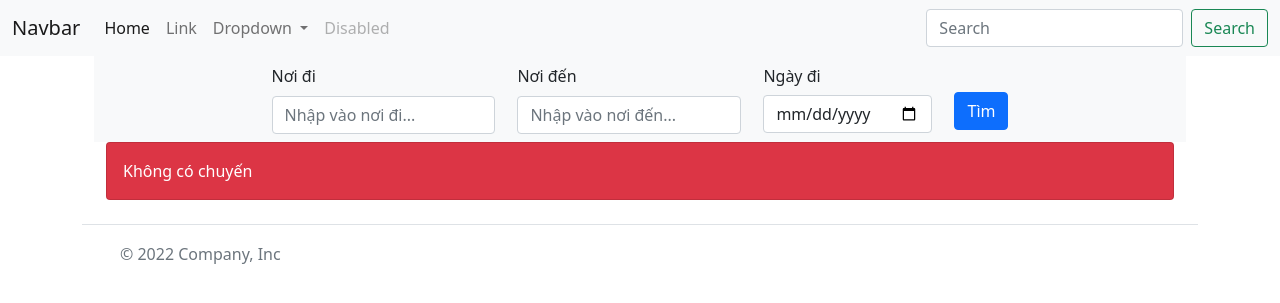
After one commit to NguyenThuy2601/BTL_CNPM, a Flask app: page / in a window 1280 px wide. The commit adds this page. Shown: the top 303 px of the page. Run offline with Flask 3, Linux system fonts and the light colour scheme; parts of the project's set-up code (start-up, migrations or seed data) failed here and were passed over; some libraries are stand-ins or nearby versions.

Commit message:
Thuy update 21/11/2022

```diff
--- a/PythonApp/LoadData.py
+++ b/PythonApp/LoadData.py
@@ -15,19 +15,30 @@ def get_user_by_id(user_id):
 
 
 def get_airroute_id_by_name(departure, destination):
-    q = AirRoute.query.join(AirPort, AirRoute.departure_id == AirPort.id and
-                                AirRoute.destination_id == AirRoute.id).filter(AirPort.location.contains(destination and departure)).first()
-    return q.id
+    q = AirRoute.query.join(AirPort, AirRoute.departure_id == AirPort.id).filter(AirPort.location.contains(departure)).all()
+    p = AirRoute.query.join(AirPort, AirRoute.destination_id == AirPort.id).filter(AirPort.location.contains(destination)).all()
+    if q is not None or q is not  None:
+        for des in p:
+            for dep in q:
+                if des.id == dep.id:
+                    return des.id
+        return False
 
 
-def get_flight(departure, destination, time):
+def get_flight(departure=None, destination=None, time=0):
     query = Flight.query.filter()
     if departure and destination:
-       query = query.filter(Flight.air_route_id.__eq__(get_airroute_id_by_name(departure, destination)))
+        id = get_airroute_id_by_name(departure, destination)
+        query = query.filter(Flight.air_route_id.__eq__(id))
     if time:
         query = query.join(Schedule, Flight.id == Schedule.id).filter(Schedule.flight_time >= time)
     return query.all()
 
+def getLocation():
+    return AirPort.query.all()
+
 if __name__ == "__main__":
     with app.app_context():
-        print(get_flight('Hà Nội', 'Hồ Chí Minh', datetime.datetime.now()))
+
+            print(get_airroute_id_by_name('Đà Nẵng', 'Đà Nẵng'))
+            print(get_flight('Đà Nẵng', 'Đà Nẵng'))
--- a/PythonApp/main.py
+++ b/PythonApp/main.py
@@ -15,6 +15,16 @@ def login_admin():
     return redirect('/admin')
 
 
+@app.route("/")
+def index():
+    location = LoadData.getLocation()
+    des = request.args.get('destination')
+    dep = request.args.get('departure')
+    time = request.args.get('date')
+    flight = LoadData.get_flight(departure=dep, destination=des, time=time)
+    return render_template("Search.html", location = location, flight= flight)
+
+
 @login.user_loader
 def load_user(user_id):
     return LoadData.get_user_by_id(user_id)
--- /dev/null
+++ b/PythonApp/templates/Search.html
@@ -0,0 +1,61 @@
+{% extends 'layout/base.html' %}
+
+{% block content %}
+
+<div class="container">
+    <nav class="navbar navbar-expand-sm bg-light navbar-light">
+        <div class="container-fluid" style="justify-content: space-evenly; flex-grow: 1;">
+            <form class="d-flex">
+                <ul class="navbar-nav">
+                    <li class="nav-item" style="padding-right: 3%" >
+                        <label class="form-label"> Nơi đi </label>
+                        <input class="form-control" list="departureOption" id="departure" required
+                               placeholder="Nhập vào nơi đi..." name="departure">
+                        <datalist id="departureOption">
+                            {% for l in location%}
+                            <option value="{{l.location}}"/>
+                            {% endfor %}
+                        </datalist>
+                    </li>
+                    <li class="nav-item" style="padding-right: 3%">
+                        <label class="form-label"> Nơi đến </label>
+                        <input class="form-control" list="destinationOption" id="destination" required
+                               placeholder="Nhập vào nơi đến..." name="destination">
+                        <datalist id="destinationOption">
+                            {% for l in location%}
+                            <option value="{{l.location}}"/>
+                            {% endfor %}
+                        </datalist>
+                    </li>
+                    <li class="nav-item" style="padding-right: 3%">
+                        <label for="startDate" style="padding-bottom: 4%">Ngày đi</label>
+                        <input id="startDate" class="form-control" type="date" name="date"/>
+                    </li>
+                    <li class="nav-item" >
+                        <br>
+                        <button class="btn btn-primary" type="submit" style="margin-top: 7%">Tìm</button>
+                    </li>
+                </ul>
+            </form>
+        </div>
+    </nav>
+    <div class="container">
+        {% if flight %}
+        {% for f in flight %}
+        <div class="card bg-success text-white"  style="margin-top: 3%">
+            <div class="card-body">{{f.id}}</div>
+            <div class="card-body">{{f.airroute}}</div>
+            <div class="card-body">{{f.ticketprice.Sprice}}</div>
+            <div class="card-body">{{f.ticketprice.Fprice}}</div>
+        </div>
+        {% endfor %}
+        {% else %}
+        <div class="card bg-danger text-white">
+            <div class="card-body">Không có chuyến</div>
+        </div>
+        {% endif %}
+    </div>
+</div>
+
+
+{% endblock %}
--- a/PythonApp/templates/layout/base.html
+++ b/PythonApp/templates/layout/base.html
@@ -3,8 +3,36 @@
 <head>
     <meta charset="UTF-8">
     <title>Title</title>
+    <meta charset="UTF-8">
+    <title>{% block title %} Trang chủ {% endblock %}</title>
+    <link rel="stylesheet" href="{{url_for('static', filename = 'css/index.css')}}">
+    <link href="https://cdn.jsdelivr.net/npm/bootstrap@5.0.2/dist/css/bootstrap.min.css" rel="stylesheet"
+          integrity="sha384-EVSTQN3/azprG1Anm3QDgpJLIm9Nao0Yz1ztcQTwFspd3yD65VohhpuuCOmLASjC" crossorigin="anonymous">
+    <script src="https://cdn.jsdelivr.net/npm/bootstrap@5.0.2/dist/js/bootstrap.bundle.min.js"
+            integrity="sha384-MrcW6ZMFYlzcLA8Nl+NtUVF0sA7MsXsP1UyJoMp4YLEuNSfAP+JcXn/tWtIaxVXM"
+            crossorigin="anonymous"></script>
+    <script src="https://cdn.jsdelivr.net/npm/@popperjs/core@2.9.2/dist/umd/popper.min.js"
+            integrity="sha384-IQsoLXl5PILFhosVNubq5LC7Qb9DXgDA9i+tQ8Zj3iwWAwPtgFTxbJ8NT4GN1R8p"
+            crossorigin="anonymous"></script>
+    <script src="https://cdn.jsdelivr.net/npm/bootstrap@5.0.2/dist/js/bootstrap.min.js"
+            integrity="sha384-cVKIPhGWiC2Al4u+LWgxfKTRIcfu0JTxR+EQDz/bgldoEyl4H0zUF0QKbrJ0EcQF"
+            crossorigin="anonymous"></script>
+    <script src="https://cdn.jsdelivr.net/npm/@popperjs/core@2.11.6/dist/umd/popper.min.js"
+            crossorigin="anonymous"></script>
+
+    <script src="https://cdn.jsdelivr.net/gh/Eonasdan/tempus-dominus@master/dist/js/tempus-dominus.js"
+            crossorigin="anonymous"></script>
+
+    <script src="https://kit.fontawesome.com/18bf94df79.js" crossorigin="anonymous"></script>
 </head>
 <body>
-
+{% block header %}
+{% include 'layout/header.html' %}
+{% endblock %}
+<div class="container">
+    {% block content required %}{% endblock %}
+</div>
+{% block footer %}
+{% include 'layout/footer.html' %}
+{% endblock %}
 </body>
-</html>
--- a/PythonApp/templates/layout/footer.html
+++ b/PythonApp/templates/layout/footer.html
@@ -1,10 +1,16 @@
-<!DOCTYPE html>
-<html lang="en">
-<head>
-    <meta charset="UTF-8">
-    <title>Title</title>
-</head>
-<body>
+<div class="container">
+  <footer class="d-flex flex-wrap justify-content-between align-items-center py-3 my-4 border-top">
+    <div class="col-md-4 d-flex align-items-center">
+      <a href="/" class="mb-3 me-2 mb-md-0 text-muted text-decoration-none lh-1">
+        <svg class="bi" width="30" height="24"><use xlink:href="#bootstrap"></use></svg>
+      </a>
+      <span class="mb-3 mb-md-0 text-muted">© 2022 Company, Inc</span>
+    </div>
 
-</body>
-</html>
+    <ul class="nav col-md-4 justify-content-end list-unstyled d-flex">
+      <li class="ms-3"><a class="text-muted" href="#"><svg class="bi" width="24" height="24"><use xlink:href="#twitter"></use></svg></a></li>
+      <li class="ms-3"><a class="text-muted" href="#"><svg class="bi" width="24" height="24"><use xlink:href="#instagram"></use></svg></a></li>
+      <li class="ms-3"><a class="text-muted" href="#"><svg class="bi" width="24" height="24"><use xlink:href="#facebook"></use></svg></a></li>
+    </ul>
+  </footer>
+</div>
--- a/PythonApp/templates/layout/header.html
+++ b/PythonApp/templates/layout/header.html
@@ -1,10 +1,36 @@
-<!DOCTYPE html>
-<html lang="en">
-<head>
-    <meta charset="UTF-8">
-    <title>Title</title>
-</head>
-<body>
-
-</body>
-</html>
+<nav class="navbar navbar-expand-lg navbar-light bg-light">
+  <div class="container-fluid">
+    <a class="navbar-brand" href="#">Navbar</a>
+    <button class="navbar-toggler" type="button" data-bs-toggle="collapse" data-bs-target="#navbarSupportedContent" aria-controls="navbarSupportedContent" aria-expanded="false" aria-label="Toggle navigation">
+      <span class="navbar-toggler-icon"></span>
+    </button>
+    <div class="collapse navbar-collapse" id="navbarSupportedContent">
+      <ul class="navbar-nav me-auto mb-2 mb-lg-0">
+        <li class="nav-item">
+          <a class="nav-link active" aria-current="page" href="#">Home</a>
+        </li>
+        <li class="nav-item">
+          <a class="nav-link" href="#">Link</a>
+        </li>
+        <li class="nav-item dropdown">
+          <a class="nav-link dropdown-toggle" href="#" id="navbarDropdown" role="button" data-bs-toggle="dropdown" aria-expanded="false">
+            Dropdown
+          </a>
+          <ul class="dropdown-menu" aria-labelledby="navbarDropdown">
+            <li><a class="dropdown-item" href="#">Action</a></li>
+            <li><a class="dropdown-item" href="#">Another action</a></li>
+            <li><hr class="dropdown-divider"></li>
+            <li><a class="dropdown-item" href="#">Something else here</a></li>
+          </ul>
+        </li>
+        <li class="nav-item">
+          <a class="nav-link disabled" href="#" tabindex="-1" aria-disabled="true">Disabled</a>
+        </li>
+      </ul>
+      <form class="d-flex">
+        <input class="form-control me-2" type="search" placeholder="Search" aria-label="Search">
+        <button class="btn btn-outline-success" type="submit">Search</button>
+      </form>
+    </div>
+  </div>
+</nav>
```
